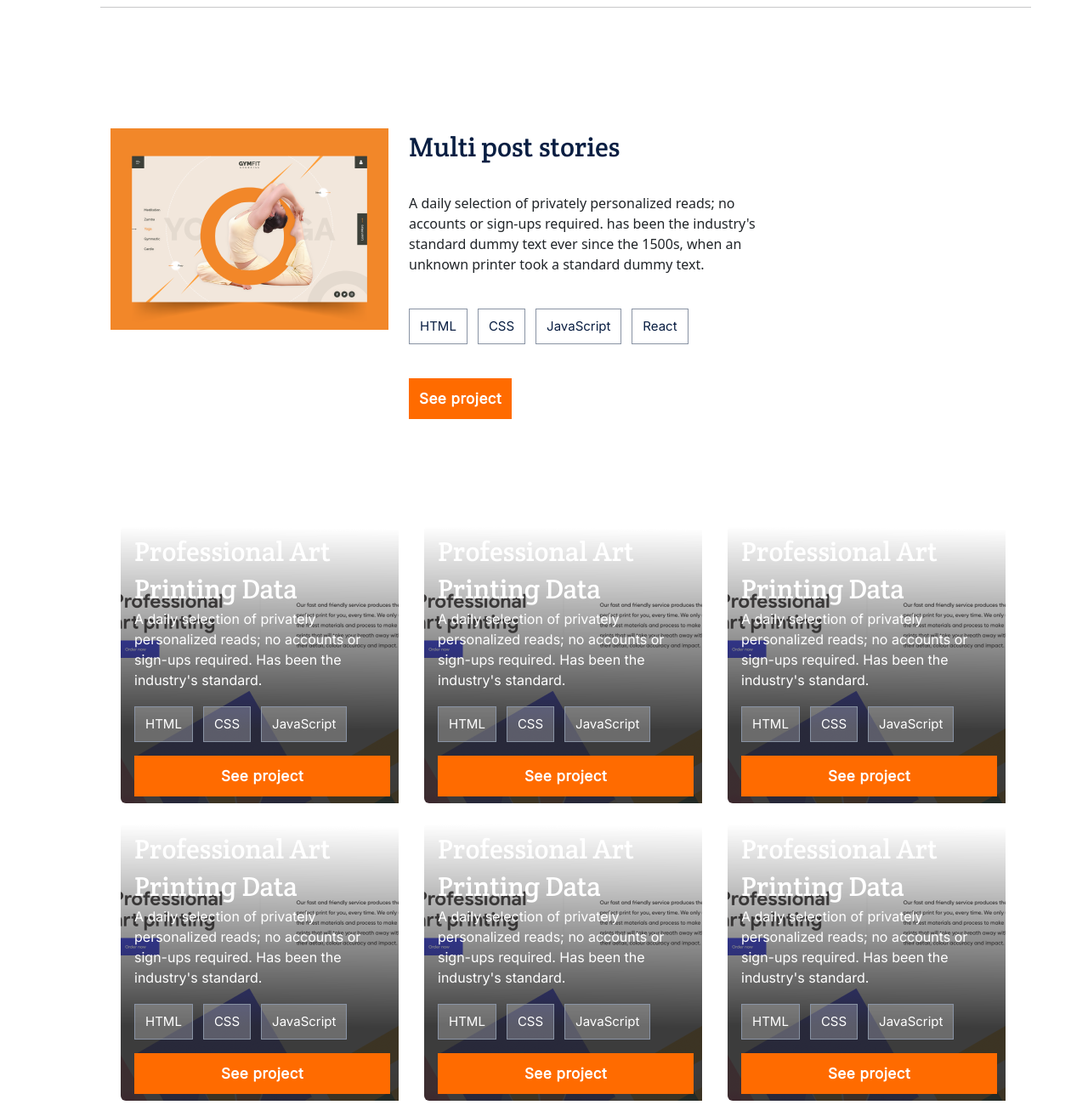
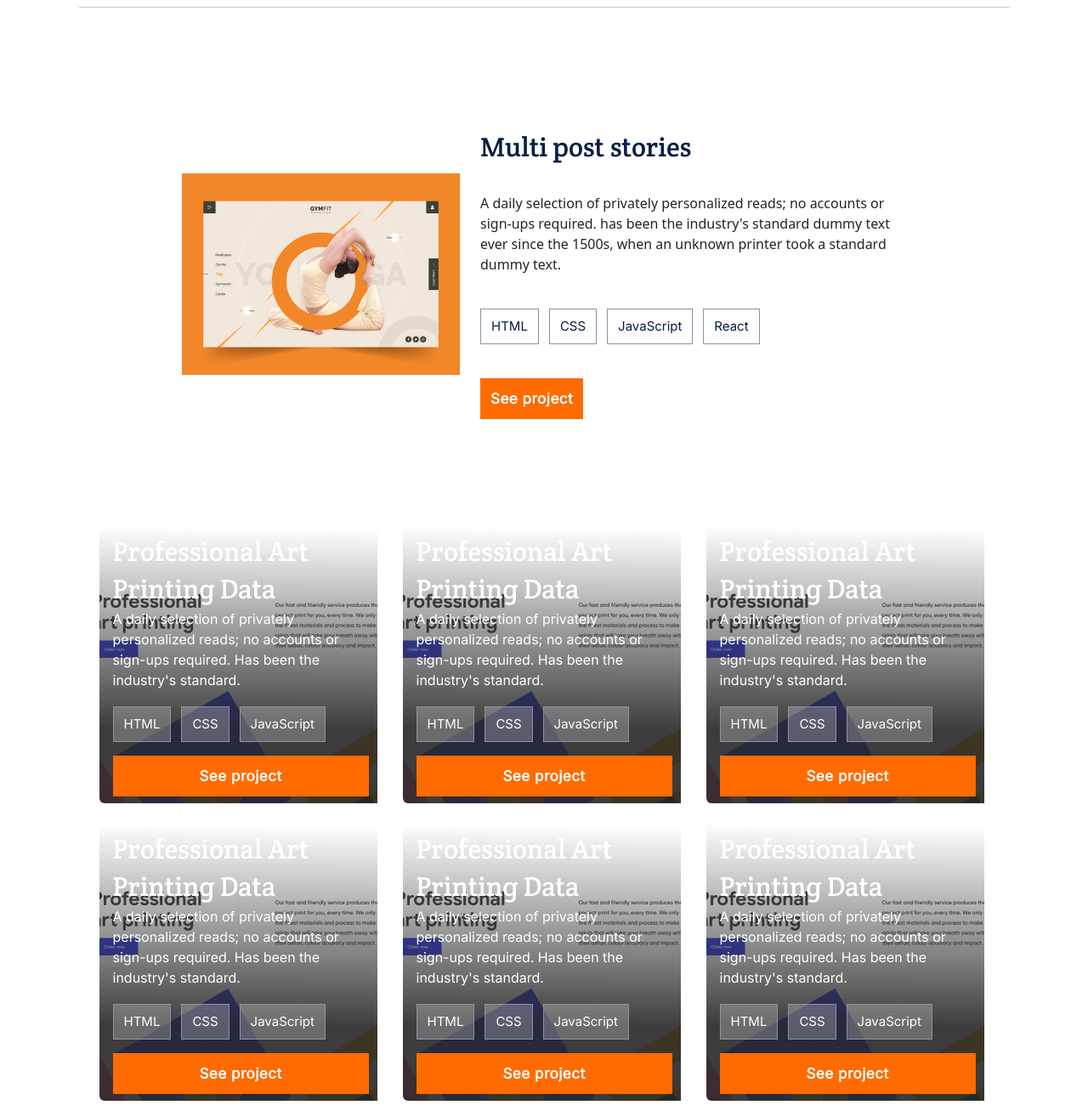
Before and after one commit to K-mone/mobile-setup-portfolio, a website: page index.html in a window 1280 px wide. Shown: the part 1180-2480 px from the top of the page at 85% size. Drawn offline with nearby package versions, Linux system fonts and the light colour scheme.

Commit message:
Update the style errors

```diff
--- a/style.css
+++ b/style.css
@@ -531,8 +531,10 @@
 
   .grid-container {
     display: grid;
+    margin: 0 auto;
     padding: 130px 118px;
     flex-direction: column;
+    justify-content: center;
     align-items: center;
     gap: 114px;
   }
@@ -540,10 +542,11 @@
   .feature {
     display: flex;
     flex-direction: row;
-    align-items: flex-start;
-    justify-content: left;
+    margin: 0 auto;
+    align-items: center;
+    justify-content: center;
     gap: 24px;
-    width: 75%;
+    width: 80%;
   }
 
   .work-story {
@@ -571,7 +574,7 @@
     display: flex;
     flex-direction: column;
     justify-content: center;
-    align-items: flex-start;
+    align-items: center;
     gap: 24px;
   }
 
```
